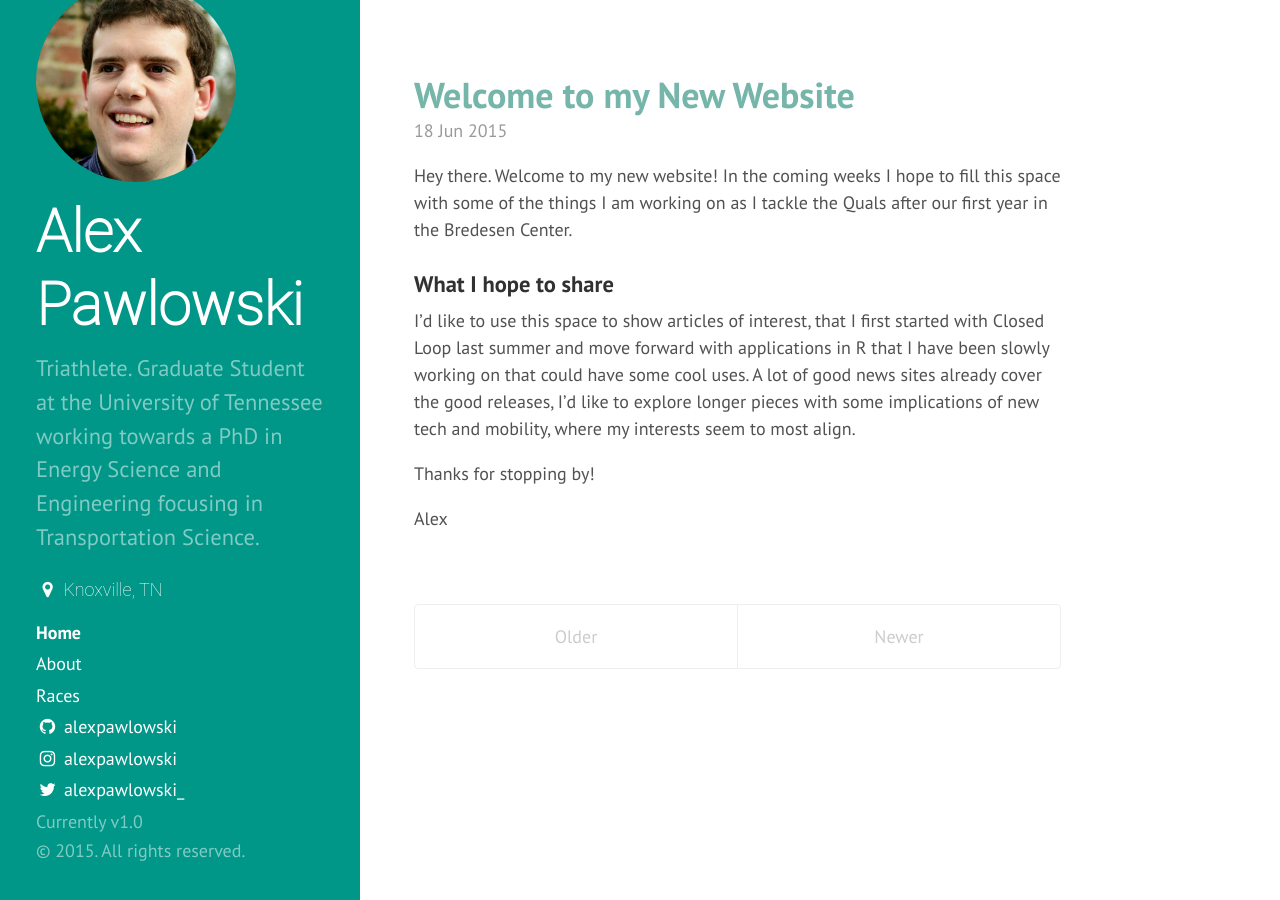
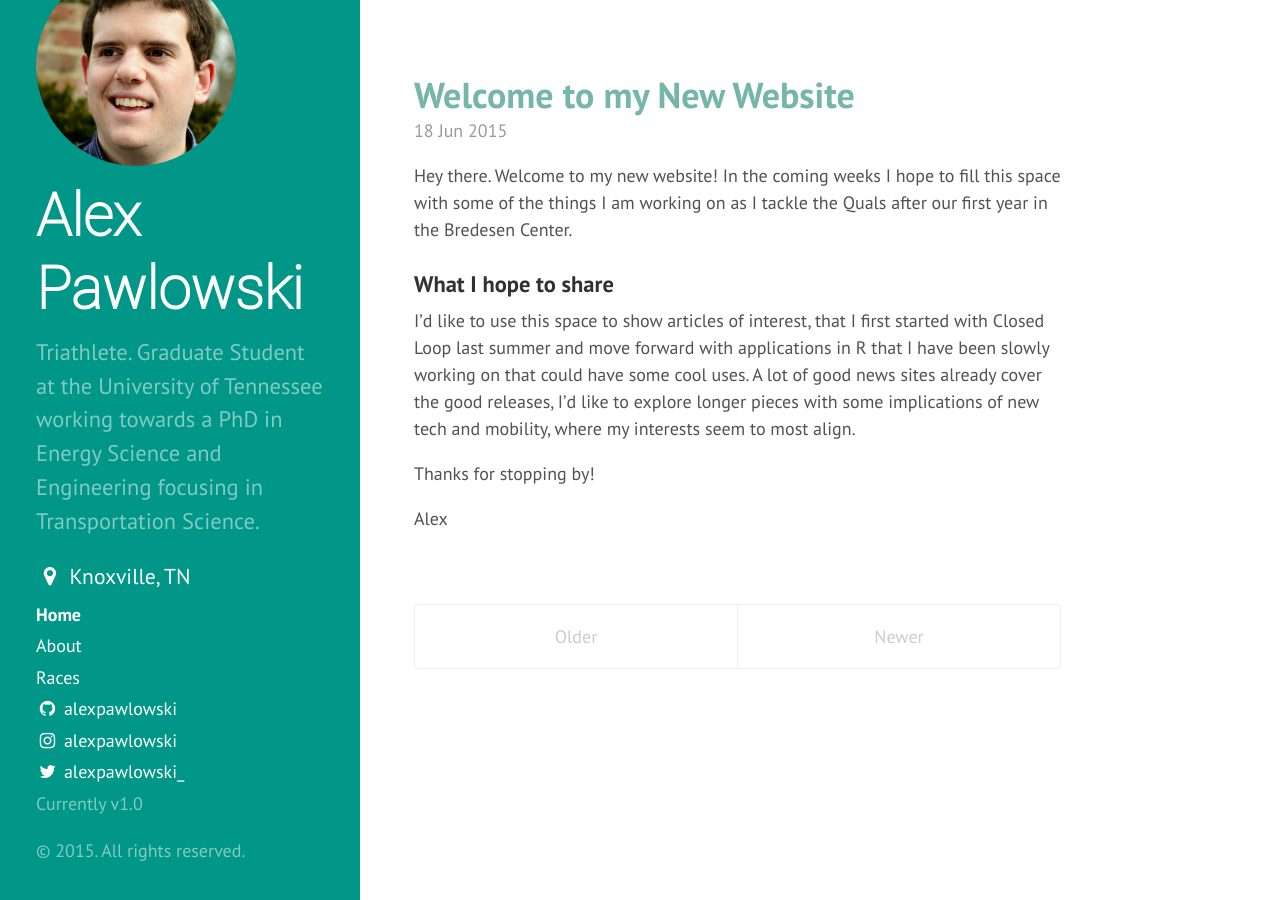
Before and after one commit to alexpawlowski/alexpawlowski.github.io, a Jekyll site: the page built from index.html, in a window 1280 px wide. Built offline with Jekyll 4.4.1, drawn with Linux system fonts in a browser that asks for light colours; nearby versions of some CDN libraries; Markdown is read by kramdown in place of the engine named in the settings; the list of posts is cut into pages by our own code.

Commit message:
Remove unnecessary css

```diff
--- a/public/css/hyde.css
+++ b/public/css/hyde.css
@@ -109,22 +109,6 @@
   }
 }
 
-.sidebar-location h5 {
-  color: #fff;
-  margin-top: 0;
-  font-family: "Roboto Thin", sans-serif;
-  font-size: 1.25rem;
-  display: inline-block;
-}
-.sidebar-location i {
-  margin: 0.5rem auto 0 auto;
-  display: inline-block;
-  overflow: hidden;
-  margin-left: 0.3em;
-  margin-bottom: 0.1em;
-  line-height: 1em;
-  }
-}
 /* Sidebar nav */
 .sidebar-nav {
   margin-bottom: 1rem;
@@ -144,14 +128,12 @@
 /* Sidebar location */
 .sidebar-nav-location {
   display: block;
-  margin-bottom: 0.5rem;
-  font-family: "Roboto Thin", sans-serif;
-  font-size: 1rem;
+  font-size: 1.2rem;
   line-height: 2;
 }
 a.sidebar-nav-location:hover,
 a.sidebar-nav-location:focus {
-  font-weight: bold;
+  text-decoration: underline;
 }
 
 
```
